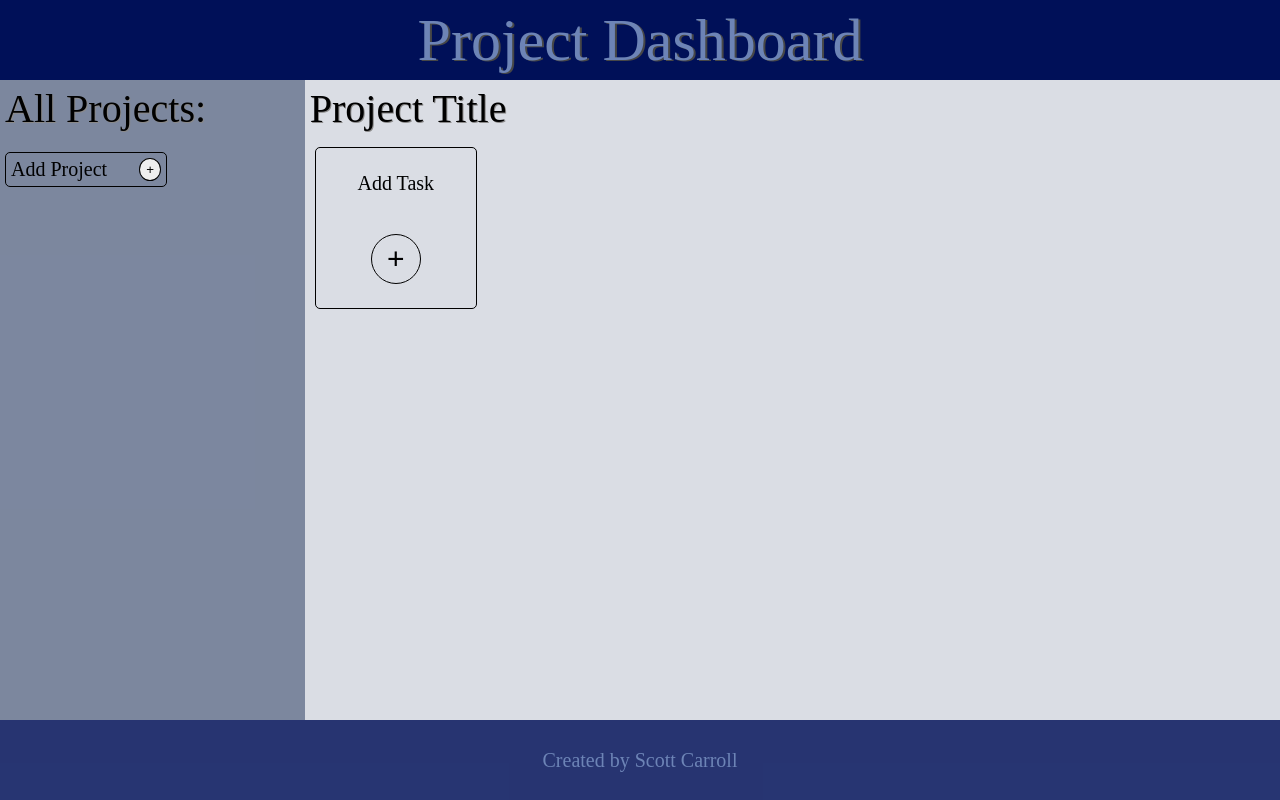
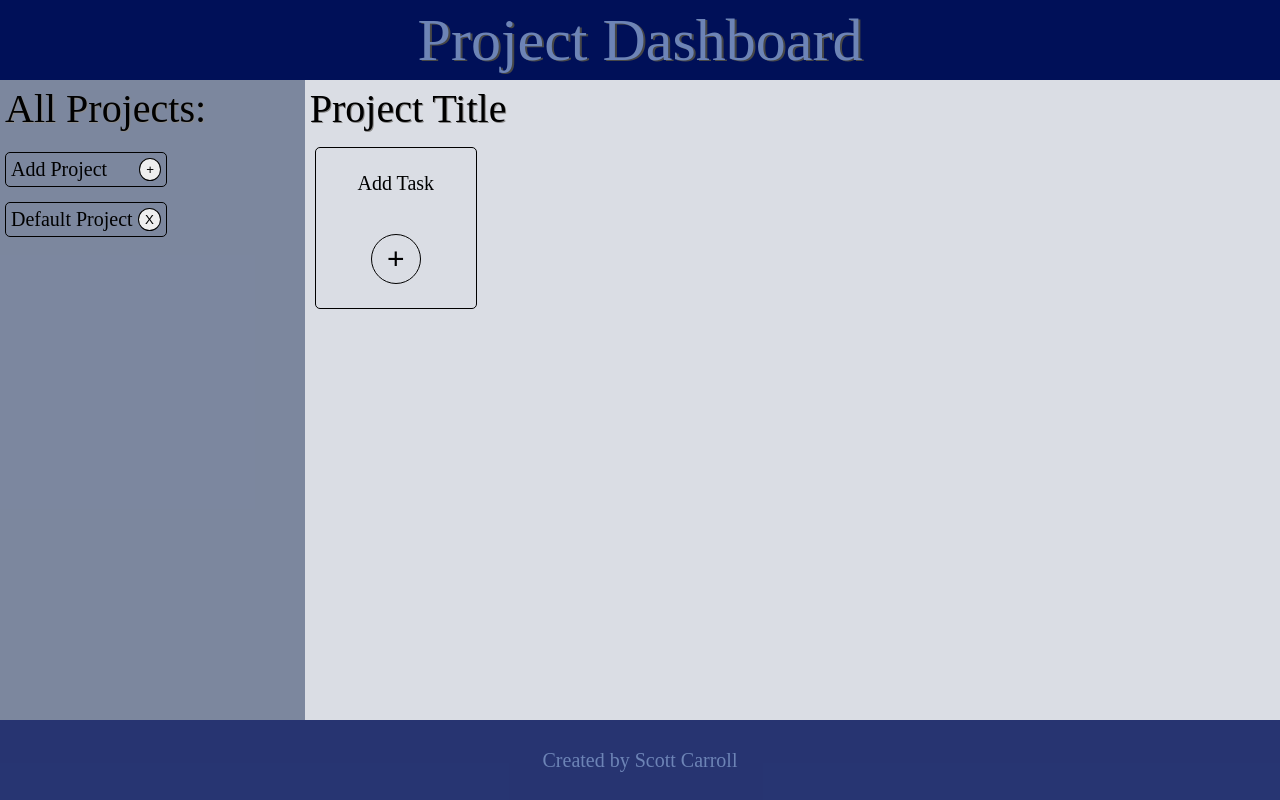
Before and after one commit to ScottCRed/todo, a website built with webpack: page dist/index.html in a window 1280 px wide. Built offline with nearby package versions, Linux system fonts and the light colour scheme.

Commit message:
Add default project

```diff
--- a/dist/index.html
+++ b/dist/index.html
@@ -49,6 +49,7 @@
         <div class="sumBar">
             <div><h2>All Projects:</h2></div>
             <div class="projectAdd">Add Project <button class="addPButton">+</button></div>
+            <div class="projectItem" id="def">Default Project <button class="remove">X</button></div>
             <div class="projectContainer"></div>
         </div>
 
```
